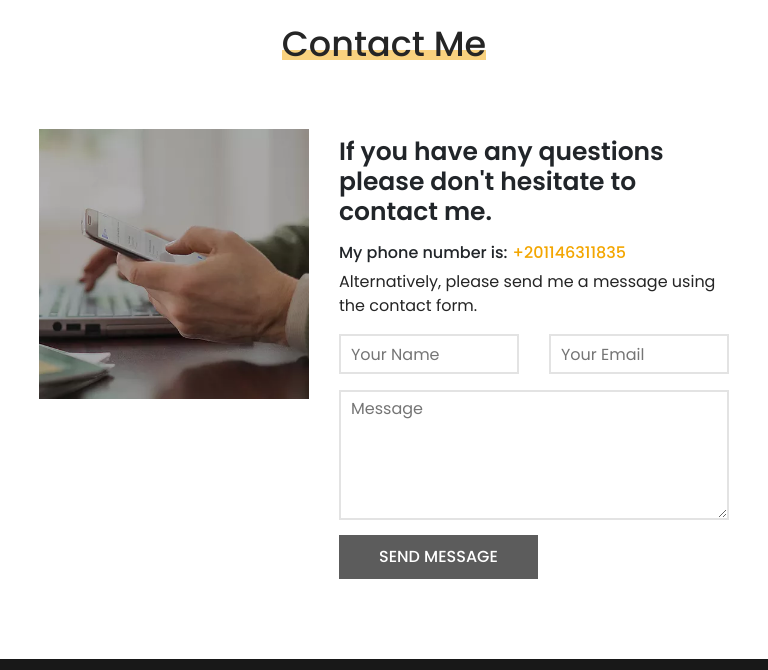
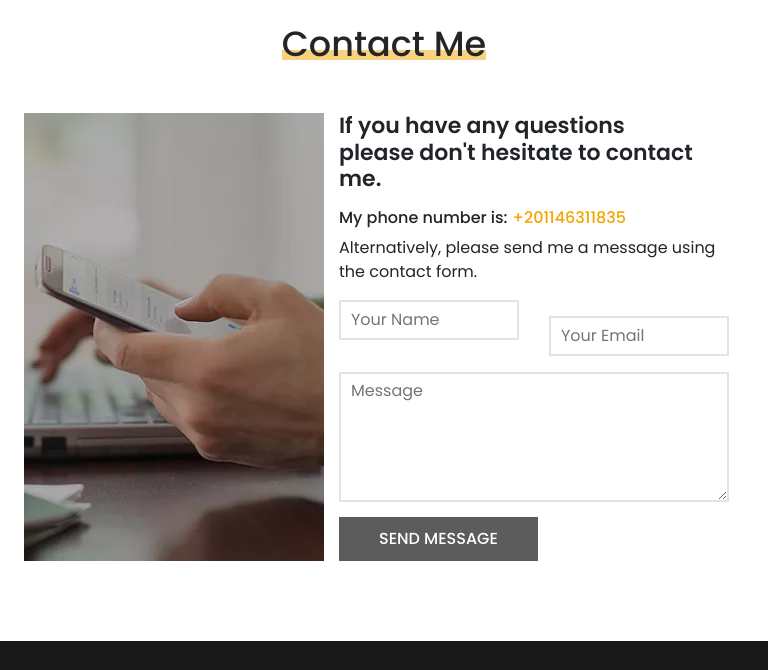
Before and after one commit to hussienkamalelden/my_portfolio, a plain HTML site: page index.html in a window 768 px wide. Shown: the part 3813-4483 px from the top of the page. Drawn offline with Linux system fonts and the light colour scheme; animation ran at ten frames a second; a script that the page names is missing.

Commit message:
finished responsive of contact section

```diff
--- a/index.html
+++ b/index.html
@@ -558,7 +558,7 @@
             </div>
             <div class="holder">
                 <div class="row">
-                    <section class="left col-md-5 col-12">
+                    <section class="left col-md-5 col-12 d-md-block d-none">
                         <img class="contact-img" src="assets/images/contact.png" alt="contact me">
                     </section>
                     <section class="right col-md-7 col-12">
@@ -581,8 +581,8 @@
                                 <div class="email-box col-md-6 col-12">
                                     <input class="inputs" name="email" type="email" placeholder="Your Email">
                                 </div>
-                                <div class="email-box col-12">
-                                    <textarea class="inputs textarea-box" placeholder="Message"></textarea>
+                                <div class="textarea-box col-12">
+                                    <textarea class="inputs textarea-input" placeholder="Message"></textarea>
                                 </div>
                             </div>
                             <input class="submit" type="submit" value="SEND MESSAGE">
--- a/styles/main/scss/index.scss
+++ b/styles/main/scss/index.scss
@@ -64,7 +64,7 @@
                     width: 100%;
                     padding: 5px 10px;
                 }
-                .textarea-box
+                .textarea-input
                 {
                     height: 130px;
                     margin-top: 1rem;
@@ -81,12 +81,68 @@
 
 
 // Start Media Query //
-@media (min-width: 769px) and (max-width: 992px)
+@media (max-width: 1200px) and (min-width: 768px)
 {
-
+    .contact
+    {
+        .holder
+        {
+            .right
+            {
+                .contact-subtitle
+                {
+                    margin-top: 0;
+                }
+            }
+        }
+    }
+}
+@media (max-width: 992px) and (min-width: 768px)
+{
+    .contact
+    {
+        .holder
+        {
+            .left
+            {
+                background-image: url('../../../assets/images/contact.png');
+                background-repeat: no-repeat;
+                background-size: cover;
+                background-position: 40%;
+                .contact-img
+                {
+                    display: none;
+                }
+            }
+        }
+    }
 }
 @media (max-width: 768px)
 {
-
+    .contact
+    {
+        .holder
+        {
+            margin-top: 3rem;
+            .right
+            {
+                .contact-subtitle
+                {
+                    margin-top: 0;
+                    font-size: 22px;
+                }
+                .contact-form
+                {
+                    .form-holder
+                    {
+                        .email-box
+                        {
+                            margin-top: 1rem;
+                        }
+                    }
+                }
+            }
+        }
+    }
 }
 // End Media Query //
```
Also changed, not shown: styles/main/css/index.css.
